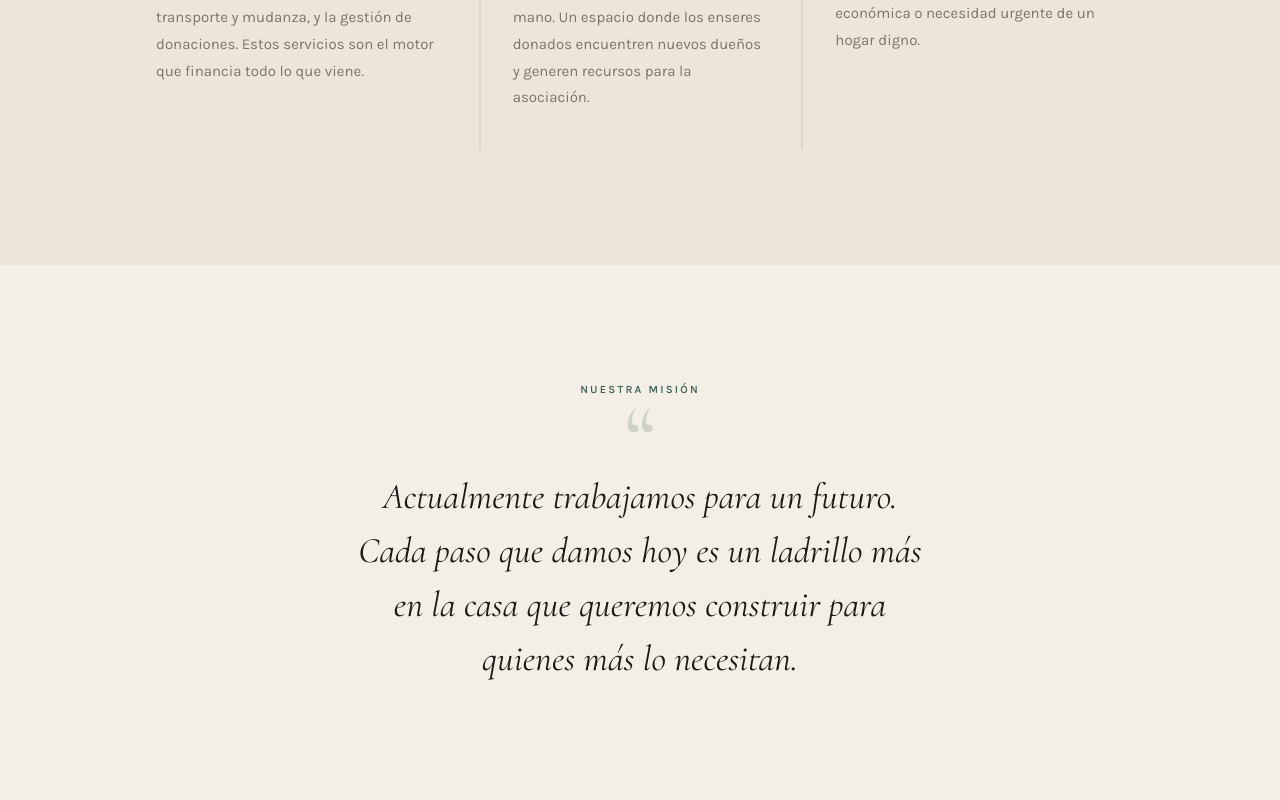
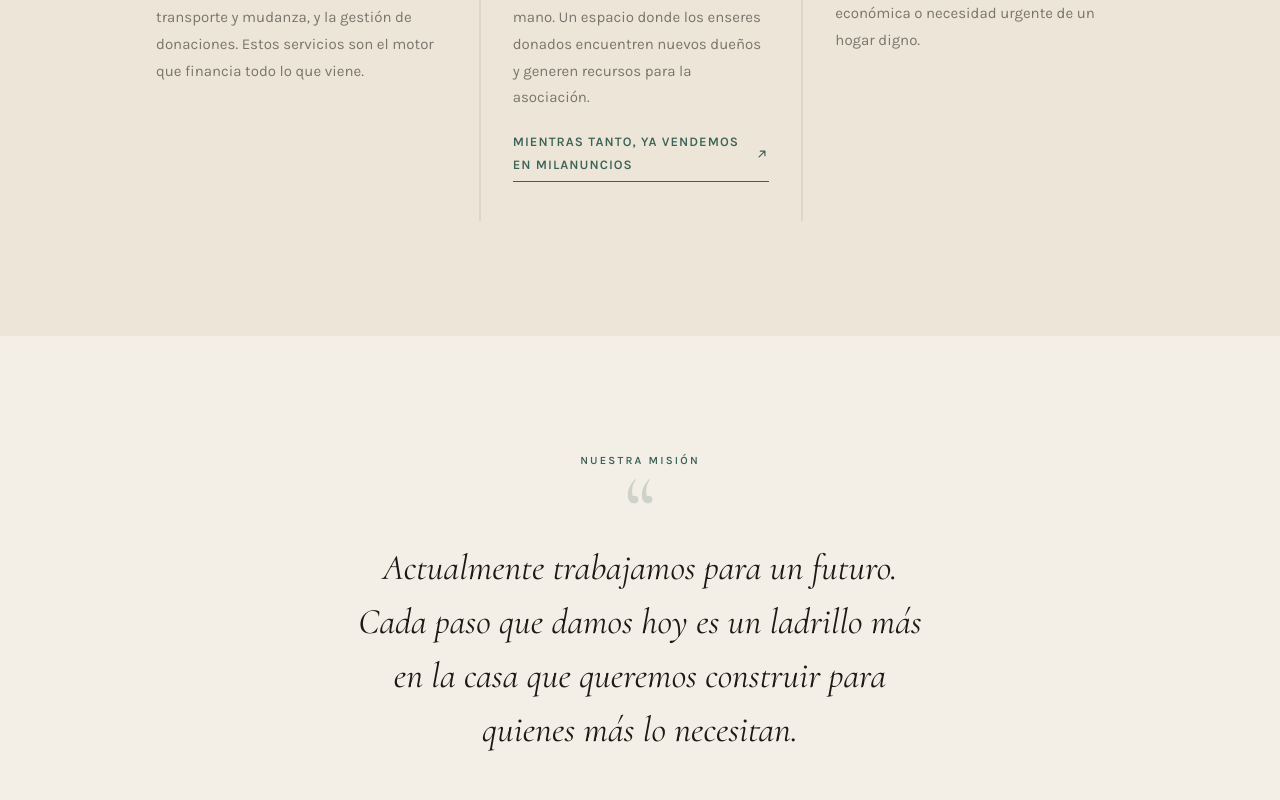
Before and after one commit to alber0087/casa-carmen-web, a Nuxt app: page / in a window 1280 px wide. Shown: the part 2120-2920 px from the top of the page. Built offline with nearby package versions, Linux system fonts and the light colour scheme.

Commit message:
feat: add Milanuncios link to index and social links to footer

```diff
--- a/app/assets/css/main.css
+++ b/app/assets/css/main.css
@@ -570,6 +570,33 @@ p {
   color: var(--ink-light);
 }
 
+.camino-link {
+  display: inline-flex;
+  align-items: center;
+  gap: 0.5rem;
+  margin-top: 1.25rem;
+  font-family: var(--font-body);
+  font-size: 0.8125rem;
+  font-weight: 600;
+  letter-spacing: 0.08em;
+  text-transform: uppercase;
+  color: var(--sage);
+  border-bottom: 1px solid currentColor;
+  padding-bottom: 0.3rem;
+  transition: color 0.22s ease, gap 0.22s var(--ease-out);
+}
+
+.camino-link:hover {
+  color: var(--terracotta);
+  gap: 0.75rem;
+}
+
+.camino-link svg {
+  width: 14px;
+  height: 14px;
+  flex-shrink: 0;
+}
+
 /* =====================
    MISIÓN
    ===================== */
@@ -1136,3 +1163,55 @@ p {
   line-height: 1.7;
   color: rgba(255, 255, 255, 0.28);
 }
+
+.footer-brand {
+  display: flex;
+  flex-direction: column;
+  align-items: center;
+  gap: 0.85rem;
+}
+
+@media (min-width: 640px) {
+  .footer-brand {
+    align-items: flex-start;
+  }
+}
+
+.footer-social {
+  display: flex;
+  flex-wrap: wrap;
+  gap: 0.5rem;
+  justify-content: center;
+  margin-top: 0.4rem;
+}
+
+@media (min-width: 640px) {
+  .footer-social {
+    justify-content: flex-start;
+  }
+}
+
+.footer-social-link {
+  display: inline-flex;
+  align-items: center;
+  gap: 0.5rem;
+  font-size: 0.8125rem;
+  letter-spacing: 0.02em;
+  color: rgba(255, 255, 255, 0.7);
+  border: 1px solid rgba(255, 255, 255, 0.15);
+  border-radius: 999px;
+  padding: 0.45rem 0.95rem;
+  transition: background 0.22s ease, border-color 0.22s ease, color 0.22s ease;
+}
+
+.footer-social-link:hover {
+  background: var(--sage);
+  border-color: var(--sage);
+  color: #fff;
+}
+
+.footer-social-link svg {
+  width: 16px;
+  height: 16px;
+  flex-shrink: 0;
+}
--- a/app/pages/index.vue
+++ b/app/pages/index.vue
@@ -96,6 +96,17 @@
                 Un espacio donde los enseres donados encuentren nuevos dueños y generen
                 recursos para la asociación.
               </p>
+              <a
+                href="https://www.milanuncios.com/anuncios-usuario/nuestracasacarmen-238811487.htm"
+                target="_blank"
+                rel="noopener noreferrer"
+                class="camino-link"
+              >
+                <span>Mientras tanto, ya vendemos en Milanuncios</span>
+                <svg viewBox="0 0 24 24" fill="none" stroke="currentColor" stroke-width="2" stroke-linecap="round" stroke-linejoin="round" aria-hidden="true">
+                  <path d="M7 17L17 7M9 7h8v8"/>
+                </svg>
+              </a>
             </div>
 
             <div class="camino-step">
@@ -389,9 +400,39 @@
     <footer class="site-footer">
       <div class="container">
         <div class="footer-inner">
-          <div>
+          <div class="footer-brand">
             <div class="footer-logo">Nuestra Casa Carmen</div>
             <div class="footer-tagline">Un proyecto que crece desde el corazón</div>
+            <div class="footer-social">
+              <a
+                href="https://instagram.com/nuestracasacarmen"
+                target="_blank"
+                rel="noopener noreferrer"
+                class="footer-social-link"
+                aria-label="Síguenos en Instagram"
+              >
+                <svg viewBox="0 0 24 24" fill="none" stroke="currentColor" stroke-width="1.6" stroke-linecap="round" stroke-linejoin="round" aria-hidden="true">
+                  <rect x="3" y="3" width="18" height="18" rx="5"/>
+                  <circle cx="12" cy="12" r="4"/>
+                  <circle cx="17.5" cy="6.5" r="0.6" fill="currentColor"/>
+                </svg>
+                <span>@nuestracasacarmen</span>
+              </a>
+              <a
+                href="https://www.milanuncios.com/anuncios-usuario/nuestracasacarmen-238811487.htm"
+                target="_blank"
+                rel="noopener noreferrer"
+                class="footer-social-link"
+                aria-label="Visita nuestra tienda en Milanuncios"
+              >
+                <svg viewBox="0 0 24 24" fill="none" stroke="currentColor" stroke-width="1.6" stroke-linecap="round" stroke-linejoin="round" aria-hidden="true">
+                  <path d="M3 9l1.5-5h15L21 9"/>
+                  <path d="M4 9v11h16V9"/>
+                  <path d="M9 13h6"/>
+                </svg>
+                <span>Tienda en Milanuncios</span>
+              </a>
+            </div>
           </div>
           <div class="footer-sep" aria-hidden="true"></div>
           <div class="footer-meta">
```
